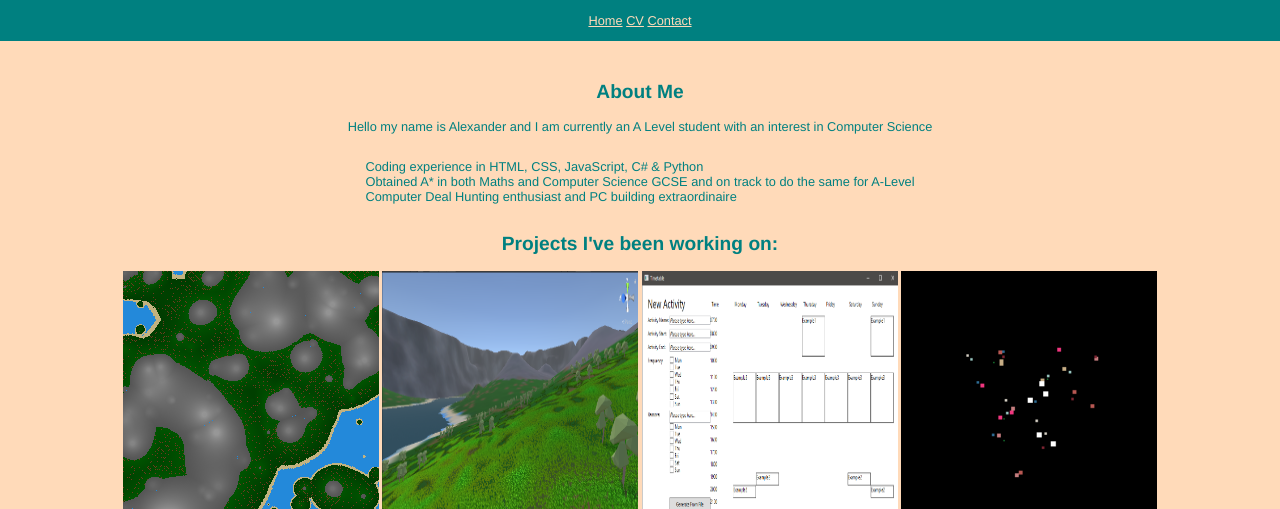
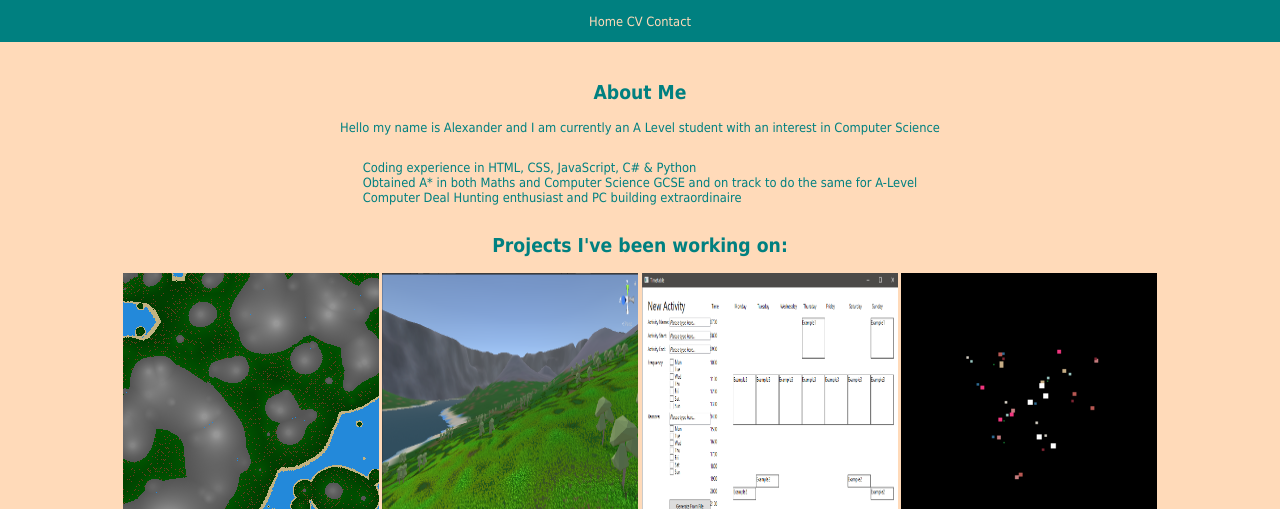
Before and after one commit to GAMINpanda/GAMINpanda.github.io, a website with bundled scripts: page index.html in a window 1280 px wide. Shown: the part 63-572 px from the top of the page. Built offline with nearby package versions, Linux system fonts and the light colour scheme; animation ran at ten frames a second.

Commit message:
Styling Improvements

```diff
--- a/StyleSheets.css
+++ b/StyleSheets.css
@@ -1,7 +1,7 @@
 body {
     background-color: peachpuff;
     color: teal;
-    font-family: helvetica, monospace;
+    font-family: tahoma, monospace;
     font-size: 1vw;
     text-align: center;
 }
@@ -47,3 +47,7 @@ div.a {
     color: peachpuff;
     font-size: 1vw;
 }
+
+a{
+    text-decoration: none;
+}
```
